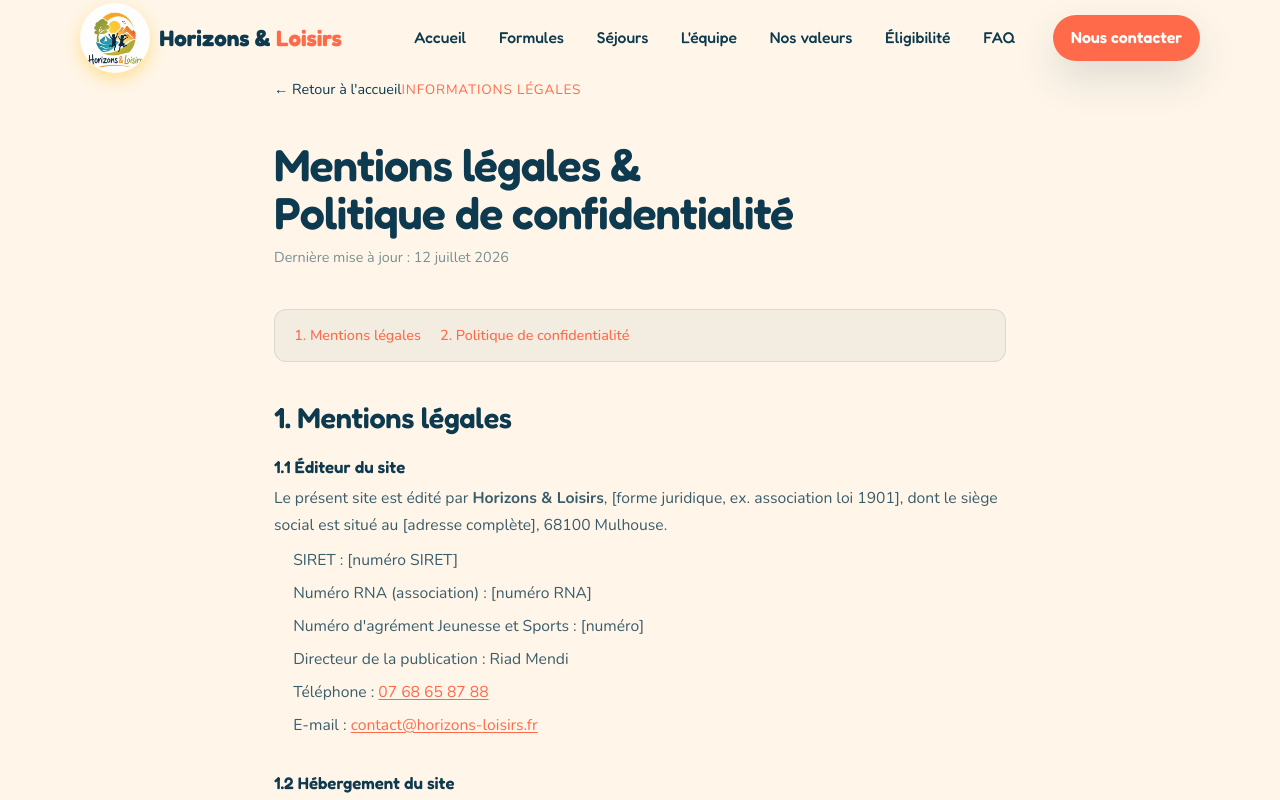
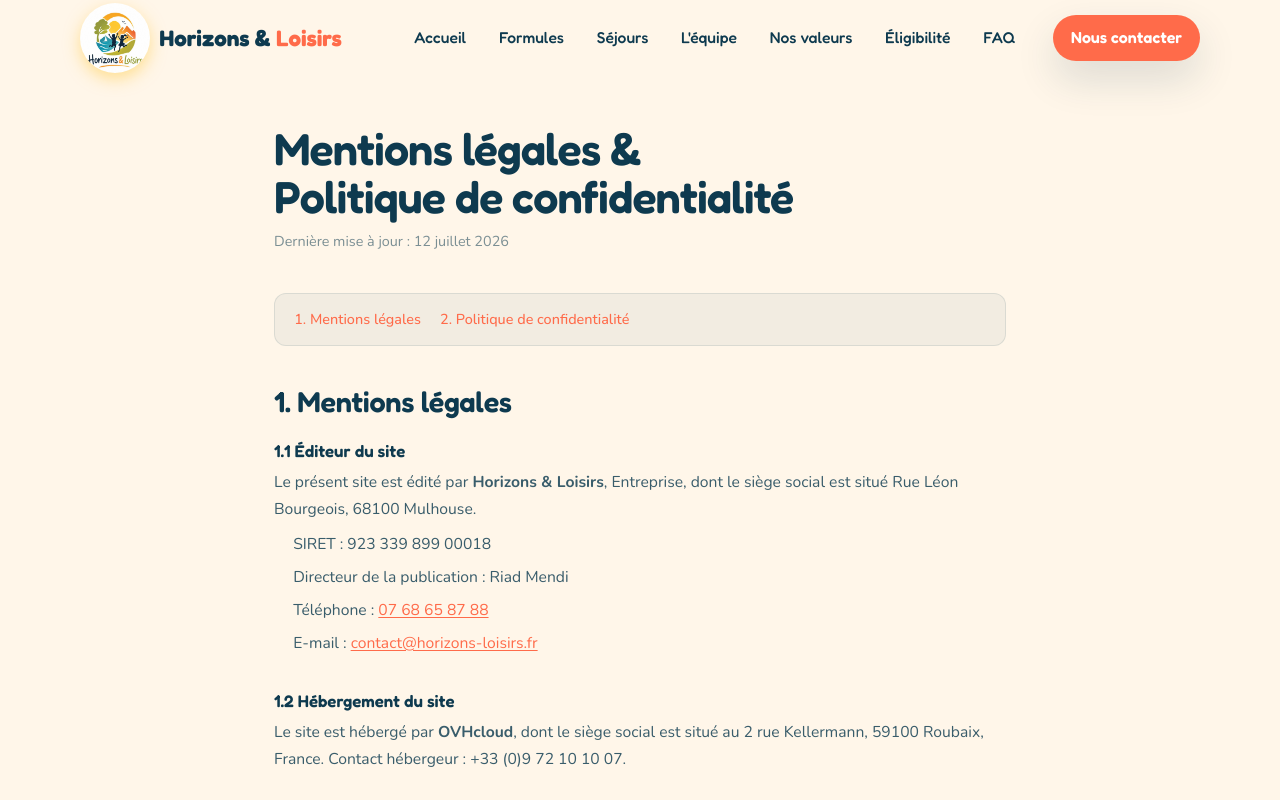
Before and after one commit to Chrstn67/horizons-loisirs, a React (Vite) app: page /mentions-legales in a window 1280 px wide. Shown: the top 800 px of the page. Built offline with nearby package versions, Linux system fonts and the light colour scheme.

Commit message:
MAJ mentions légales + suppression de la page de retour à la page d'accueil

```diff
--- a/src/components/Contact.jsx
+++ b/src/components/Contact.jsx
@@ -20,11 +20,11 @@ const contacts = [
 ];
 
 const socials = [
-  // {
-  //   icon: "instagram",
-  //   label: "Instagram",
-  //   href: "https://instagram.com/capsoleil",
-  // },
+  {
+    icon: "instagram",
+    label: "Instagram",
+    href: "https://www.instagram.com/horizons.loisirs?utm_source=qr",
+  },
   // {
   //   icon: "facebook",
   //   label: "Facebook",
--- a/src/components/Footer.css
+++ b/src/components/Footer.css
@@ -431,3 +431,22 @@
     font-size: 0.65rem;
   }
 }
+/* Sous-titre dans une colonne (ex: "Réseaux" sous Contact) */
+.footer__col-subtitle {
+  margin-top: 1.8rem;
+  margin-bottom: 0.9rem;
+}
+
+/* Réseaux dans la colonne Contact */
+.footer__col .footer__socials {
+  justify-content: flex-start;
+  flex-wrap: wrap;
+  margin-top: 0;
+}
+
+/* Réseaux centré sur mobile */
+@media (max-width: 480px) {
+  .footer__col .footer__socials {
+    justify-content: center;
+  }
+}
--- a/src/components/Footer.jsx
+++ b/src/components/Footer.jsx
@@ -8,7 +8,6 @@ const cols = [
     links: [
       { label: "Nos valeurs", href: "/valeurs" },
       { label: "L'équipe", href: "/equipe" },
-      { label: "Le directeur", href: "/directeur" },
     ],
   },
   {
@@ -18,6 +17,24 @@ const cols = [
       { label: "Critères d'éligibilité", href: "/eligibilite" },
       { label: "Questions fréquentes", href: "/faq" },
     ],
+  },
+];
+
+const socials = [
+  {
+    href: "https://www.instagram.com/horizons.loisirs?utm_source=qr",
+    label: "Instagram",
+    icon: "instagram",
+  },
+  {
+    href: "https://www.linkedin.com/in/riad-mendi-617735195/",
+    label: "LinkedIn",
+    icon: "linkedin",
+  },
+  {
+    href: "mailto:contact@horizons-loisirs.fr",
+    label: "E-mail",
+    icon: "mail",
   },
 ];
 
@@ -41,21 +58,6 @@ export default function Footer() {
             travers toute la France. Des séjours de découvertes, d&apos;amitiés
             et à fond le grand air.
           </p>
-          <div className="footer__socials">
-            {/*
-            <a href="#" aria-label="Facebook">
-              <Icon name="facebook" size={20} />
-            </a> */}
-            <a
-              href="https://www.linkedin.com/in/riad-mendi-617735195/"
-              aria-label="Linkedin"
-            >
-              <Icon name="linkedin" size={20} />
-            </a>
-            <a href="mailto:contact@horizons-loisirs.fr" aria-label="E-mail">
-              <Icon name="mail" size={20} />
-            </a>
-          </div>
         </div>
 
         {cols.map((col) => (
@@ -75,7 +77,7 @@ export default function Footer() {
           <h3>Contact</h3>
           <ul>
             <li>
-              <a href="tel:+33450123456">07 68 65 87 88</a>
+              <a href="tel:+33768658788">07 68 65 87 88</a>
             </li>
             <li>
               <a href="mailto:contact@horizons-loisirs.fr">
@@ -83,6 +85,15 @@ export default function Footer() {
               </a>
             </li>
           </ul>
+
+          <h3 className="footer__col-subtitle">Réseaux</h3>
+          <div className="footer__socials">
+            {socials.map(({ href, label, icon }) => (
+              <a key={label} href={href} aria-label={label}>
+                <Icon name={icon} size={20} />
+              </a>
+            ))}
+          </div>
         </div>
       </div>
 
@@ -92,9 +103,6 @@ export default function Footer() {
             <p>
               © {new Date().getFullYear()} <i>Horizons & Loisirs</i>
             </p>
-            {/* <p className="footer__bottom-tagline">
-              Centre de vacances agréé Jeunesse et Sports
-            </p> */}
           </div>
 
           <div className="footer__bottom-right">
--- a/src/components/LegalPage.css
+++ b/src/components/LegalPage.css
@@ -6,17 +6,8 @@
 
 .legal-page__inner {
   max-width: 780px;
-  margin: 0 auto;
+  margin: 3em auto;
   padding: 0 1.5rem;
-}
-
-.legal-page__eyebrow {
-  display: inline-block;
-  font-size: 0.85rem;
-  letter-spacing: 0.06em;
-  text-transform: uppercase;
-  color: var(--coral);
-  margin-bottom: 0.6rem;
 }
 
 .legal-page__title {
@@ -72,29 +63,6 @@
   color: var(--sun);
 }
 
-.legal-page__back {
-  display: inline-flex;
-  align-items: center;
-  gap: 0.4rem;
-  margin-bottom: 2.5rem;
-  font-size: 0.9rem;
-  color: var(--ink);
-  text-decoration: none;
-  transition: opacity 0.25s var(--ease);
-}
-
-.legal-page__back:hover {
-  opacity: 0.7;
-}
-
-@media (max-width: 480px) {
-  .legal-page__title {
-    font-size: 1.6rem;
-  }
-  .legal-page__section h2 {
-    font-size: 1.1rem;
-  }
-}
 .legal-page__toc {
   display: flex;
   gap: 1.2rem;
@@ -143,6 +111,14 @@
 }
 
 @media (max-width: 480px) {
+  .legal-page__title {
+    font-size: 1.6rem;
+  }
+
+  .legal-page__section h2 {
+    font-size: 1.1rem;
+  }
+
   .legal-page__toc {
     flex-direction: column;
     gap: 0.6rem;
--- a/src/components/LegalPage.jsx
+++ b/src/components/LegalPage.jsx
@@ -11,11 +11,6 @@ export default function LegalPage() {
   return (
     <main className="legal-page">
       <div className="legal-page__inner">
-        <Link to="/" className="legal-page__back">
-          ← Retour à l&apos;accueil
-        </Link>
-
-        <span className="legal-page__eyebrow">Informations légales</span>
         <h1 className="legal-page__title">
           Mentions légales & Politique de confidentialité
         </h1>
@@ -39,13 +34,13 @@ export default function LegalPage() {
           <h3>1.1 Éditeur du site</h3>
           <p>
             Le présent site est édité par <strong>Horizons & Loisirs</strong>,
-            [forme juridique, ex. association loi 1901], dont le siège social
-            est situé au [adresse complète], 68100 Mulhouse.
+            Entreprise, dont le siège social est situé Rue Léon Bourgeois, 68100
+            Mulhouse.
           </p>
           <ul>
-            <li>SIRET : [numéro SIRET]</li>
-            <li>Numéro RNA (association) : [numéro RNA]</li>
-            <li>Numéro d&apos;agrément Jeunesse et Sports : [numéro]</li>
+            <li>SIRET : 923 339 899 00018</li>
+
+            {/* <li>Numéro d&apos;agrément Jeunesse et Sports : [numéro]</li> */}
             <li>Directeur de la publication : Riad Mendi</li>
             <li>
               Téléphone : <a href="tel:+33768658788">07 68 65 87 88</a>
```
